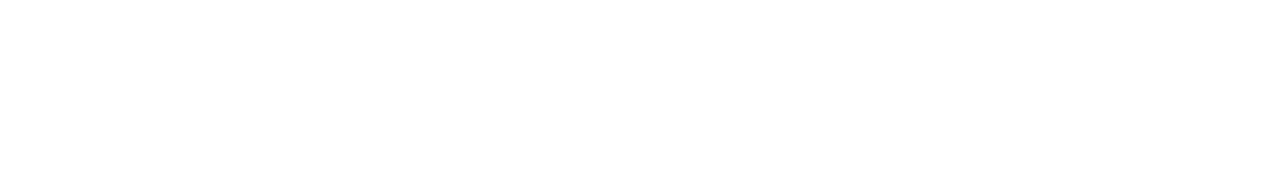
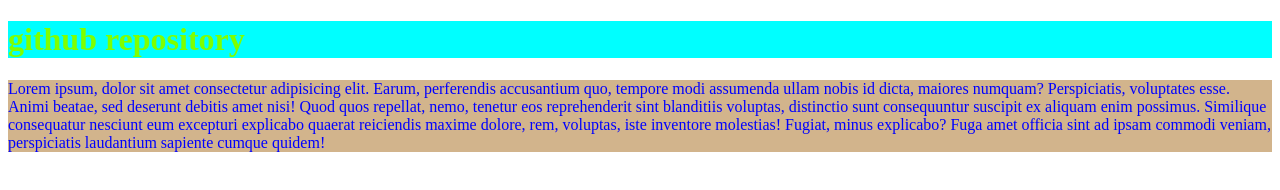
Before and after one commit to Shafiul007/my-first-github-repo, a plain HTML site: page index.html in a window 1280 px wide. Drawn offline with Linux system fonts and the light colour scheme.

Commit message:
commit added

```diff
--- a/index.html
+++ b/index.html
@@ -4,8 +4,10 @@
     <meta charset="UTF-8">
     <meta name="viewport" content="width=device-width, initial-scale=1.0">
     <title>my firstever github repo</title>
+    <link rel="stylesheet" href="style.css">
 </head>
 <body>
-
+    <h1>github repository</h1>
+    <p>Lorem ipsum, dolor sit amet consectetur adipisicing elit. Earum, perferendis accusantium quo, tempore modi assumenda ullam nobis id dicta, maiores numquam? Perspiciatis, voluptates esse. Animi beatae, sed deserunt debitis amet nisi! Quod quos repellat, nemo, tenetur eos reprehenderit sint blanditiis voluptas, distinctio sunt consequuntur suscipit ex aliquam enim possimus. Similique consequatur nesciunt eum excepturi explicabo quaerat reiciendis maxime dolore, rem, voluptas, iste inventore molestias! Fugiat, minus explicabo? Fuga amet officia sint ad ipsam commodi veniam, perspiciatis laudantium sapiente cumque quidem!</p>
 </body>
 </html>
--- /dev/null
+++ b/style.css
@@ -0,0 +1,8 @@
+h1{
+    background-color: aqua;
+    color: chartreuse;
+}
+p{
+    background-color:  tan;
+    color: blue;
+}
```
